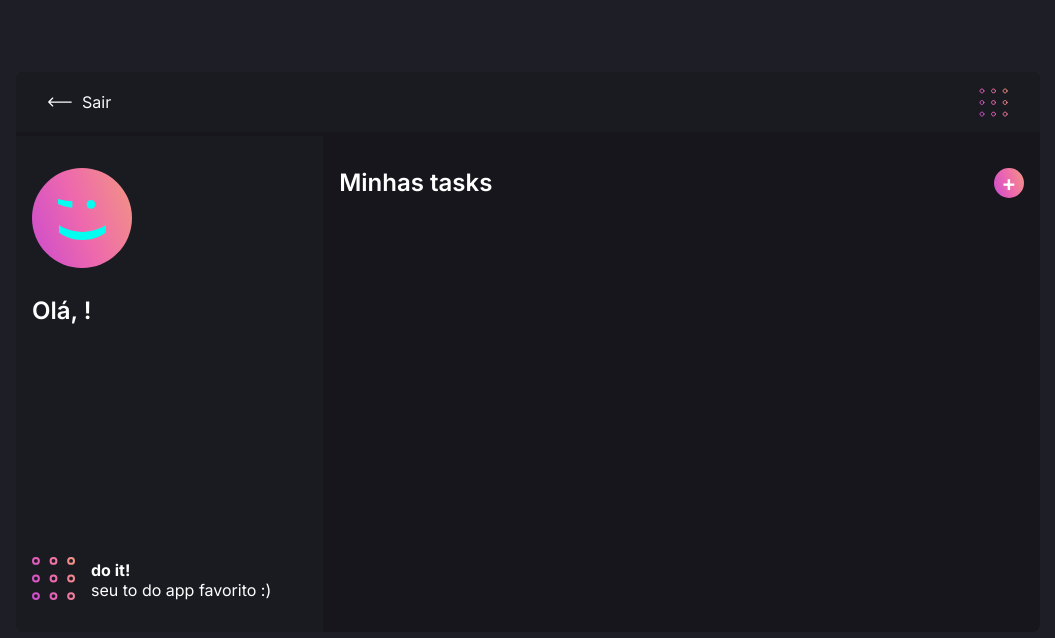
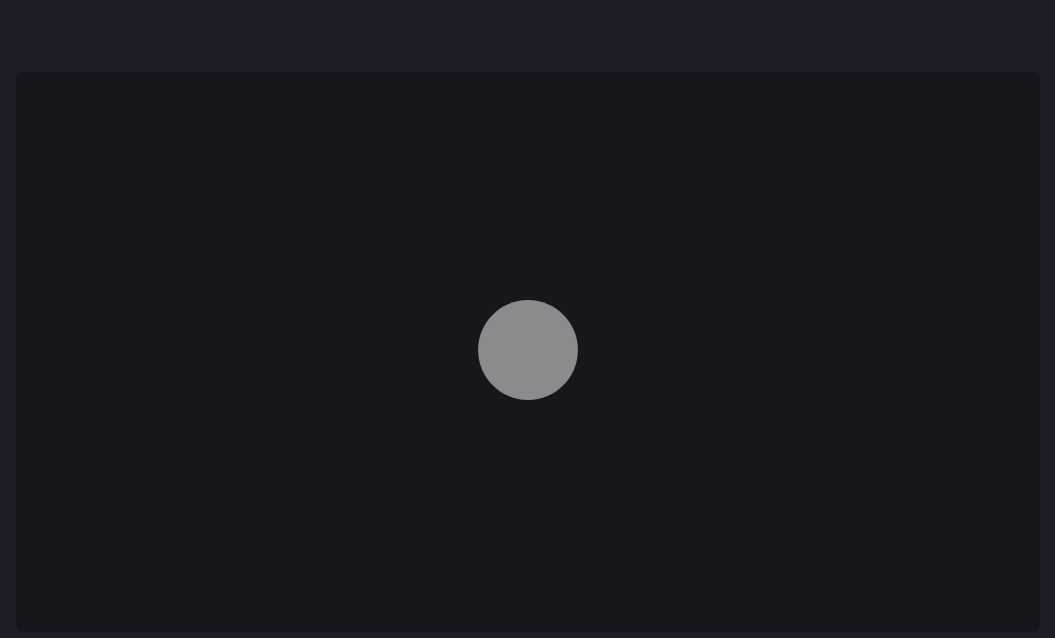
Before and after one commit to lucasgmelo/neurotech-challenge, a React (Create React App) app: page /dashboard in a window 1280 px wide. Shown: the top 638 px of the page, without its empty margins (112-1167 px from the left). Built offline with nearby package versions, Linux system fonts and the light colour scheme.

Commit message:
feat(main): add loading component

```diff
--- a/package.json
+++ b/package.json
@@ -12,6 +12,7 @@
     "react": "^17.0.2",
     "react-dom": "^17.0.2",
     "react-icons": "^4.2.0",
+    "react-lottie": "^1.2.3",
     "react-modal": "^3.13.1",
     "react-router-dom": "^5.2.0",
     "react-scripts": "4.0.3",
--- /dev/null
+++ b/src/components/Loading.jsx
@@ -0,0 +1,35 @@
+import React from 'react';
+import Lottie from 'react-lottie';
+import styled from 'styled-components';
+import loading from '../assets/loading.json';
+
+const Loading = () => {
+  const Container = styled.div`
+    grid-column: 1/3;
+    grid-row: 1/3;
+
+    max-height: 60vh;
+
+    margin: auto;
+
+    display: flex;
+    align-items: center;
+    justify-content: center;
+    `;
+
+  const options = {
+    loop: true,
+    autoplay: true,
+    animationData: loading,
+    // rendererSettings: {
+    //   preserveAspectRatio: 'xMidYMid slice',
+    // },
+  };
+  return (
+    <Container>
+      <Lottie options={options} />
+    </Container>
+  );
+};
+
+export default Loading;
--- a/src/components/NotAllowed.jsx
+++ /dev/null
@@ -1,22 +0,0 @@
-import React from 'react';
-import { useHistory } from 'react-router-dom';
-import { Button, NotAllowedContainer } from '../styles/global';
-
-export default function NotAllowed() {
-  const history = useHistory();
-
-  return (
-    <NotAllowedContainer>
-      <h1>Você deve estar logado para acessar a dashboard.</h1>
-      <Button
-        type="button"
-        onClick={() => {
-          history.push('/');
-        }}
-      >
-        Ir para página de login
-
-      </Button>
-    </NotAllowedContainer>
-  );
-}
--- a/src/hooks/useTasks.jsx
+++ b/src/hooks/useTasks.jsx
@@ -12,7 +12,7 @@ export function TasksProvider({ children }) {
   const [tasks, setTasks] = useState([]);
   const [error, setError] = useState(false);
   const [username, setUsername] = useState('');
-  const [loading, setLoading] = useState(false);
+  const [loading, setLoading] = useState(true);
 
   function logout() {
     localStorage.removeItem('doit_token');
@@ -46,6 +46,7 @@ export function TasksProvider({ children }) {
       const response = await api.get('/todos', config);
       if (response.status === 200) {
         setTasks(response.data);
+        // setLoading(false);
         return true;
       }
       return false;
@@ -119,7 +120,7 @@ export function TasksProvider({ children }) {
 
   return (
     <TasksContext.Provider value={{
-      tasks, setTasks, getTasks, deleteTask, createTask, login, error, setError, username, getUser, logout,
+      tasks, setTasks, getTasks, deleteTask, createTask, login, error, setError, username, getUser, logout, loading,
     }}
     >
       {children}
--- a/src/pages/dashboard.jsx
+++ b/src/pages/dashboard.jsx
@@ -1,19 +1,25 @@
-import React, { useState, useEffect } from 'react';
+import React from 'react';
 import Content from '../components/Content';
 import Header from '../components/Header';
-import NotAllowed from '../components/NotAllowed';
+import Loading from '../components/Loading';
 import { useTasks } from '../hooks/useTasks';
 import { DashboardContainer } from '../styles/dashboardStyles';
 
 export default function Dashboard({ onOpenNewTaskModal }) {
   const {
-    username, tasks,
+    loading,
   } = useTasks();
 
   return (
     <DashboardContainer>
-      <Header />
-      <Content onOpenNewTaskModal={onOpenNewTaskModal} />
+      {loading ? (
+        <Loading />
+      ) : (
+        <>
+          <Header />
+          <Content onOpenNewTaskModal={onOpenNewTaskModal} />
+        </>
+      )}
     </DashboardContainer>
   );
 }
--- a/src/styles/global.js
+++ b/src/styles/global.js
@@ -219,15 +219,3 @@ export const Error = styled.p`
   font-weight: 600;
   color: #5CEDAE ;
 `;
-
-export const NotAllowedContainer = styled.div`
-  display: flex;
-  flex-direction: column;
-  align-items: center;
-  justify-content: center;
-
-  grid-row: 1/3;
-  grid-column: 1/3;
-
-  text-align: center;
-`;
```
Also changed, not shown: src/assets/loading.json (added, +1 -0 lines), 1 other file (tests, documents, lock files or other folders).
